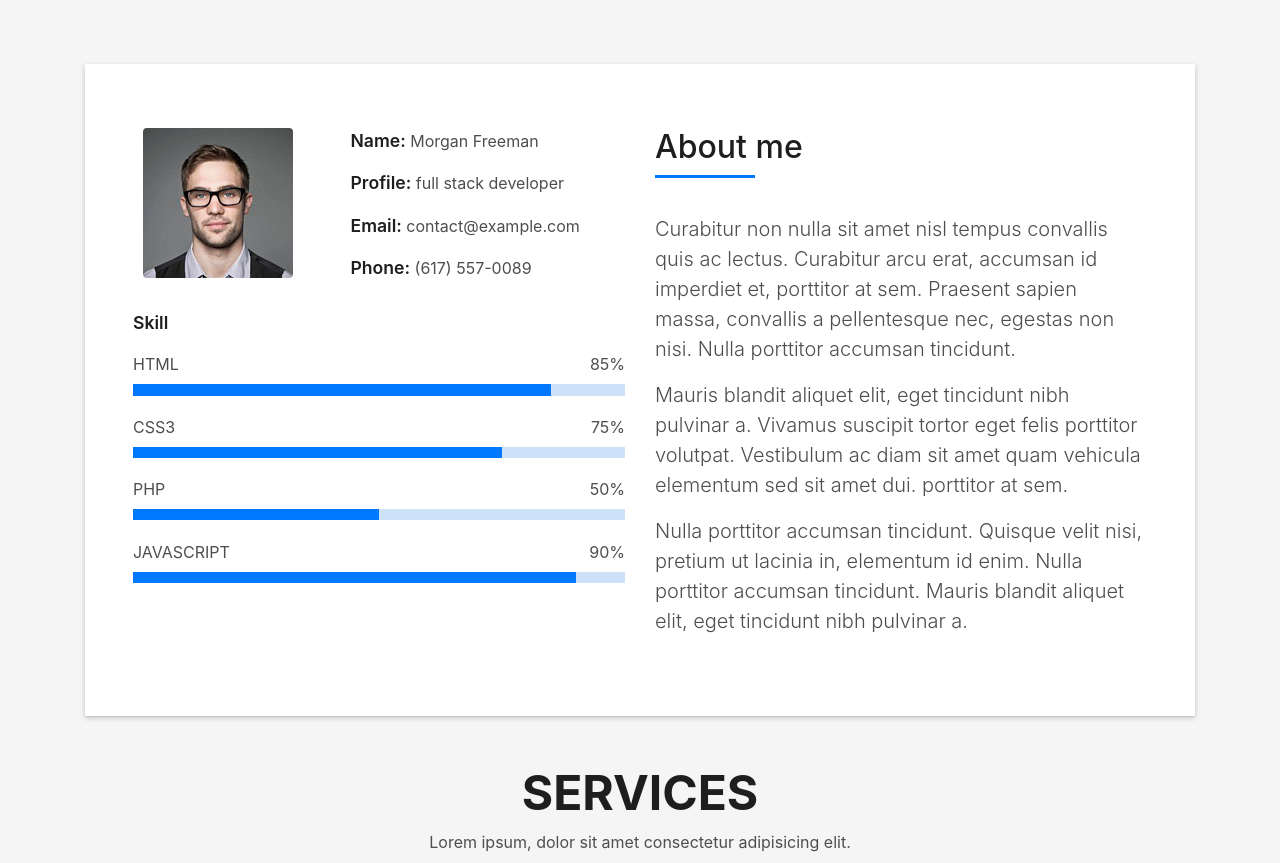
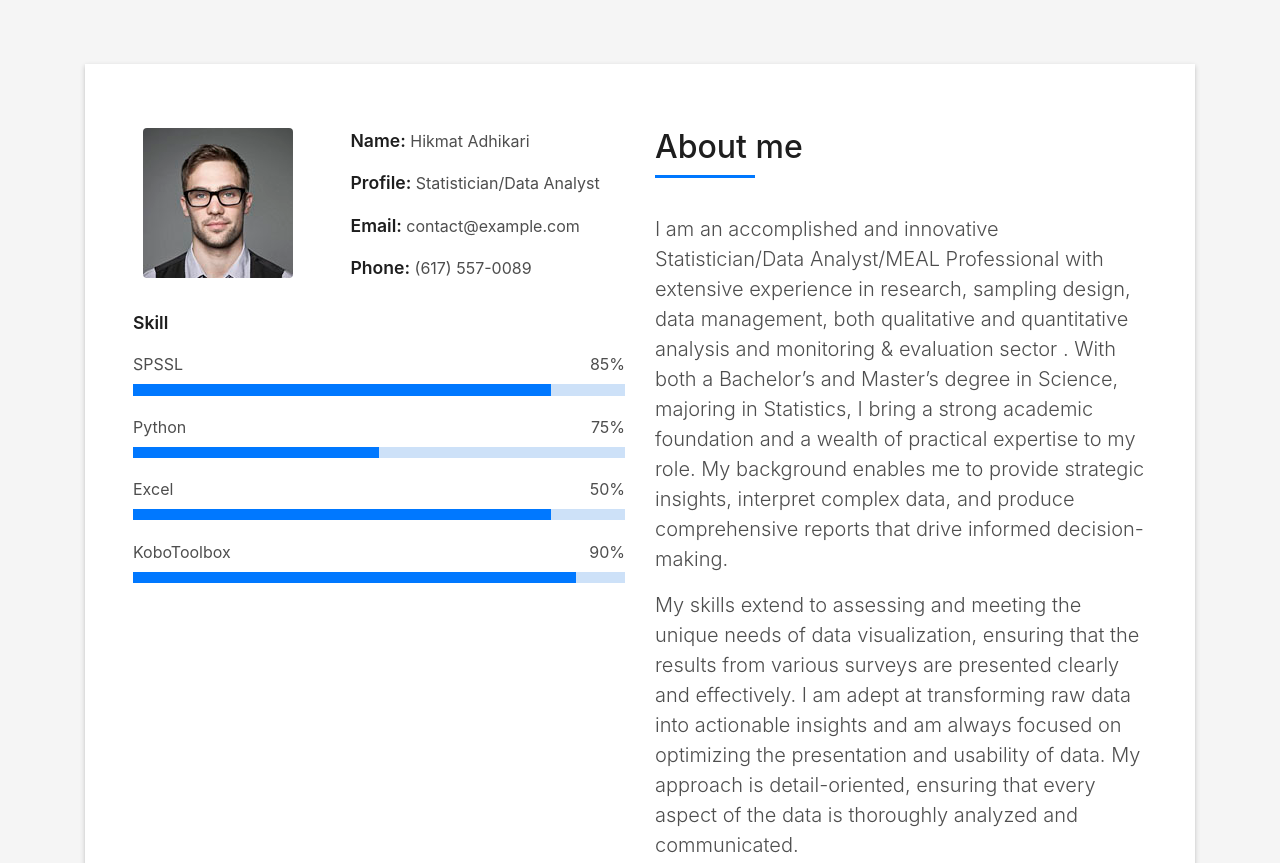
Before and after one commit to Hraaj/Portfolio, a plain HTML site: page index.html in a window 1280 px wide. Shown: the part 800-1663 px from the top of the page. Drawn offline with Linux system fonts and the light colour scheme; files whose address does not match are found by name.

Commit message:
Update index.html
Changes has been made on About me section.

```diff
--- a/index.html
+++ b/index.html
@@ -37,7 +37,7 @@
   <!--/ Nav Star /-->
   <nav class="navbar navbar-b navbar-trans navbar-expand-md fixed-top" id="mainNav">
     <div class="container">
-      <a class="navbar-brand js-scroll" href="#page-top">DevFolio</a>
+      <a class="navbar-brand js-scroll" href="#page-top">Portfolio</a>
       <button class="navbar-toggler collapsed" type="button" data-toggle="collapse" data-target="#navbarDefault"
         aria-controls="navbarDefault" aria-expanded="false" aria-label="Toggle navigation">
         <span></span>
@@ -77,8 +77,8 @@
       <div class="table-cell">
         <div class="container">
           <!--<p class="display-6 color-d">Hello, world!</p>-->
-          <h1 class="intro-title mb-4">I am Morgan Freeman</h1>
-          <p class="intro-subtitle"><span class="text-slider-items">CEO DevFolio,Web Developer,Web Designer,Frontend Developer,Graphic Designer</span><strong class="text-slider"></strong></p>
+          <h1 class="intro-title mb-4">I am Hikmat Adhikari</h1>
+          <p class="intro-subtitle"><span class="text-slider-items">Statistician,Data Analyst,Statistical Data Visualization Expert,MEAL Professional,Strategic Data Insights Consultant</span><strong class="text-slider"></strong></p>
           <!-- <p class="pt-3"><a class="btn btn-primary btn js-scroll px-4" href="#about" role="button">Learn More</a></p> -->
         </div>
       </div>
@@ -101,8 +101,8 @@
                   </div>
                   <div class="col-sm-6 col-md-7">
                     <div class="about-info">
-                      <p><span class="title-s">Name: </span> <span>Morgan Freeman</span></p>
-                      <p><span class="title-s">Profile: </span> <span>full stack developer</span></p>
+                      <p><span class="title-s">Name: </span> <span>Hikmat Adhikari</span></p>
+                      <p><span class="title-s">Profile: </span> <span>Statistician/Data Analyst</span></p>
                       <p><span class="title-s">Email: </span> <span>contact@example.com</span></p>
                       <p><span class="title-s">Phone: </span> <span>(617) 557-0089</span></p>
                     </div>
@@ -110,22 +110,22 @@
                 </div>
                 <div class="skill-mf">
                   <p class="title-s">Skill</p>
-                  <span>HTML</span> <span class="pull-right">85%</span>
+                  <span>SPSSL</span> <span class="pull-right">85%</span>
                   <div class="progress">
                     <div class="progress-bar" role="progressbar" style="width: 85%;" aria-valuenow="85" aria-valuemin="0"
                       aria-valuemax="100"></div>
                   </div>
-                  <span>CSS3</span> <span class="pull-right">75%</span>
+                  <span>Python</span> <span class="pull-right">75%</span>
                   <div class="progress">
-                    <div class="progress-bar" role="progressbar" style="width: 75%" aria-valuenow="75" aria-valuemin="0"
+                    <div class="progress-bar" role="progressbar" style="width: 50%" aria-valuenow="75" aria-valuemin="0"
                       aria-valuemax="100"></div>
                   </div>
-                  <span>PHP</span> <span class="pull-right">50%</span>
+                  <span>Excel</span> <span class="pull-right">50%</span>
                   <div class="progress">
-                    <div class="progress-bar" role="progressbar" style="width: 50%" aria-valuenow="50" aria-valuemin="0"
+                    <div class="progress-bar" role="progressbar" style="width: 85%" aria-valuenow="50" aria-valuemin="0"
                       aria-valuemax="100"></div>
                   </div>
-                  <span>JAVASCRIPT</span> <span class="pull-right">90%</span>
+                  <span>KoboToolbox</span> <span class="pull-right">90%</span>
                   <div class="progress">
                     <div class="progress-bar" role="progressbar" style="width: 90%" aria-valuenow="90" aria-valuemin="0"
                       aria-valuemax="100"></div>
@@ -140,20 +140,23 @@
                     </h5>
                   </div>
                   <p class="lead">
-                    Curabitur non nulla sit amet nisl tempus convallis quis ac lectus. Curabitur arcu erat, accumsan id
-                    imperdiet et, porttitor
-                    at sem. Praesent sapien massa, convallis a pellentesque nec, egestas non nisi. Nulla
-                    porttitor accumsan tincidunt.
+                    I am an accomplished and innovative Statistician/Data Analyst/MEAL Professional with extensive experience in research, sampling
+                    design, data management, both qualitative and quantitative analysis and monitoring & evaluation sector . With both a Bachelor’s
+                    and Master’s degree in Science, majoring in Statistics, I bring a strong academic foundation and a wealth of practical expertise
+                    to my role. My background enables me to provide strategic insights, interpret complex data, and produce comprehensive reports
+                    that drive informed decision-making.
                   </p>
                   <p class="lead">
-                    Mauris blandit aliquet elit, eget tincidunt nibh pulvinar a. Vivamus suscipit tortor eget felis
-                    porttitor volutpat. Vestibulum
-                    ac diam sit amet quam vehicula elementum sed sit amet dui. porttitor at sem.
+                    My skills extend to assessing and meeting the unique needs of data visualization, ensuring that the results from various surveys
+                    are presented clearly and effectively. I am adept at transforming raw data into actionable insights and am always focused on
+                    optimizing the presentation and usability of data. My approach is detail-oriented, ensuring that every aspect of the data is
+                    thoroughly analyzed and communicated.
                   </p>
                   <p class="lead">
-                    Nulla porttitor accumsan tincidunt. Quisque velit nisi, pretium ut lacinia in, elementum id enim.
-                    Nulla porttitor accumsan
-                    tincidunt. Mauris blandit aliquet elit, eget tincidunt nibh pulvinar a.
+                    I am highly motivated, teamwork-oriented, and continuously eager to learn and adopt new data analysis techniques. I am committed
+                    to working closely with senior management to implement improved databases, data collection systems, and data analytics strategies.
+                    With a proven track record in utilizing data visualization tools, I strive to enhance statistical efficiency and quality in all
+                    my projects.
                   </p>
                 </div>
               </div>
```
